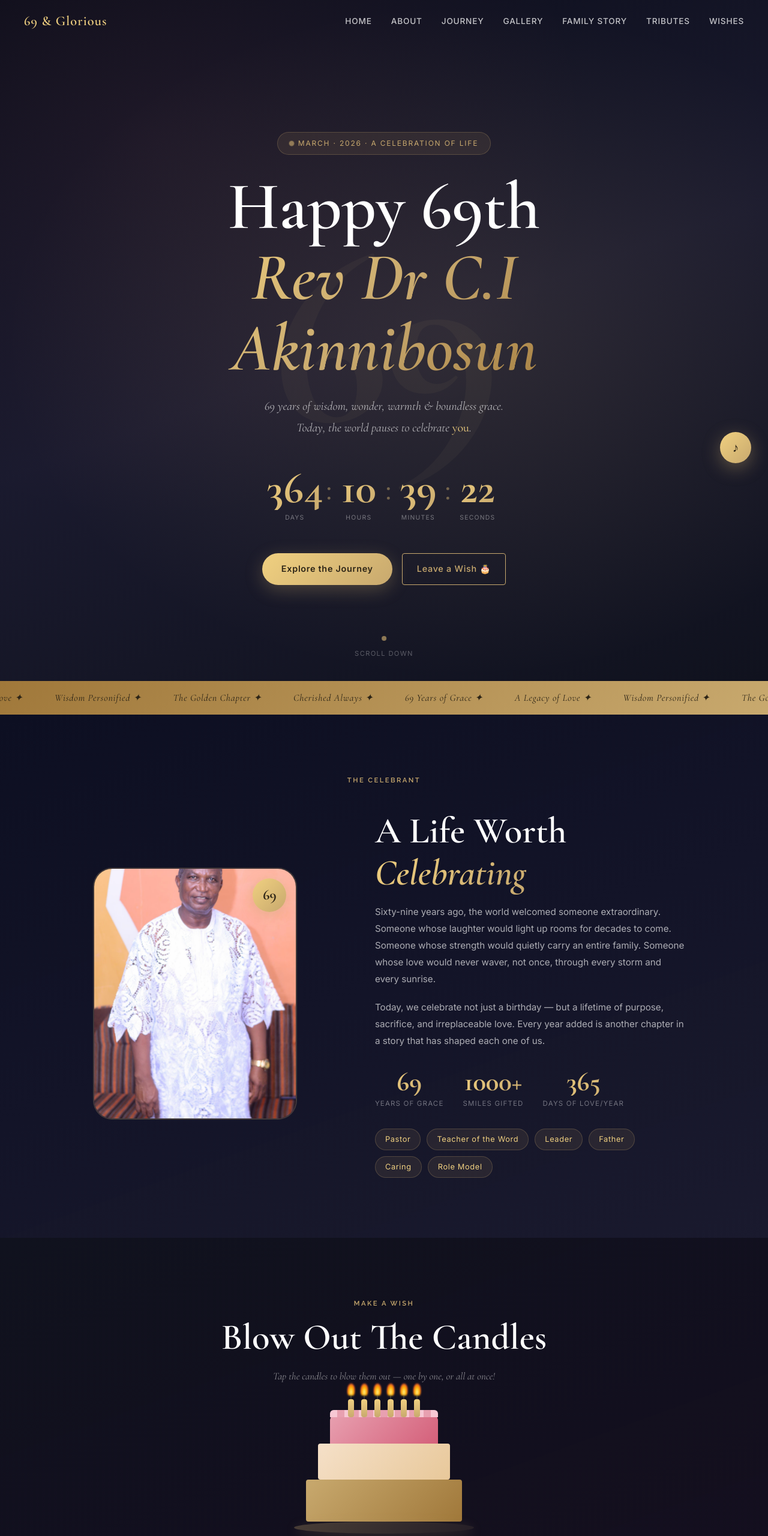
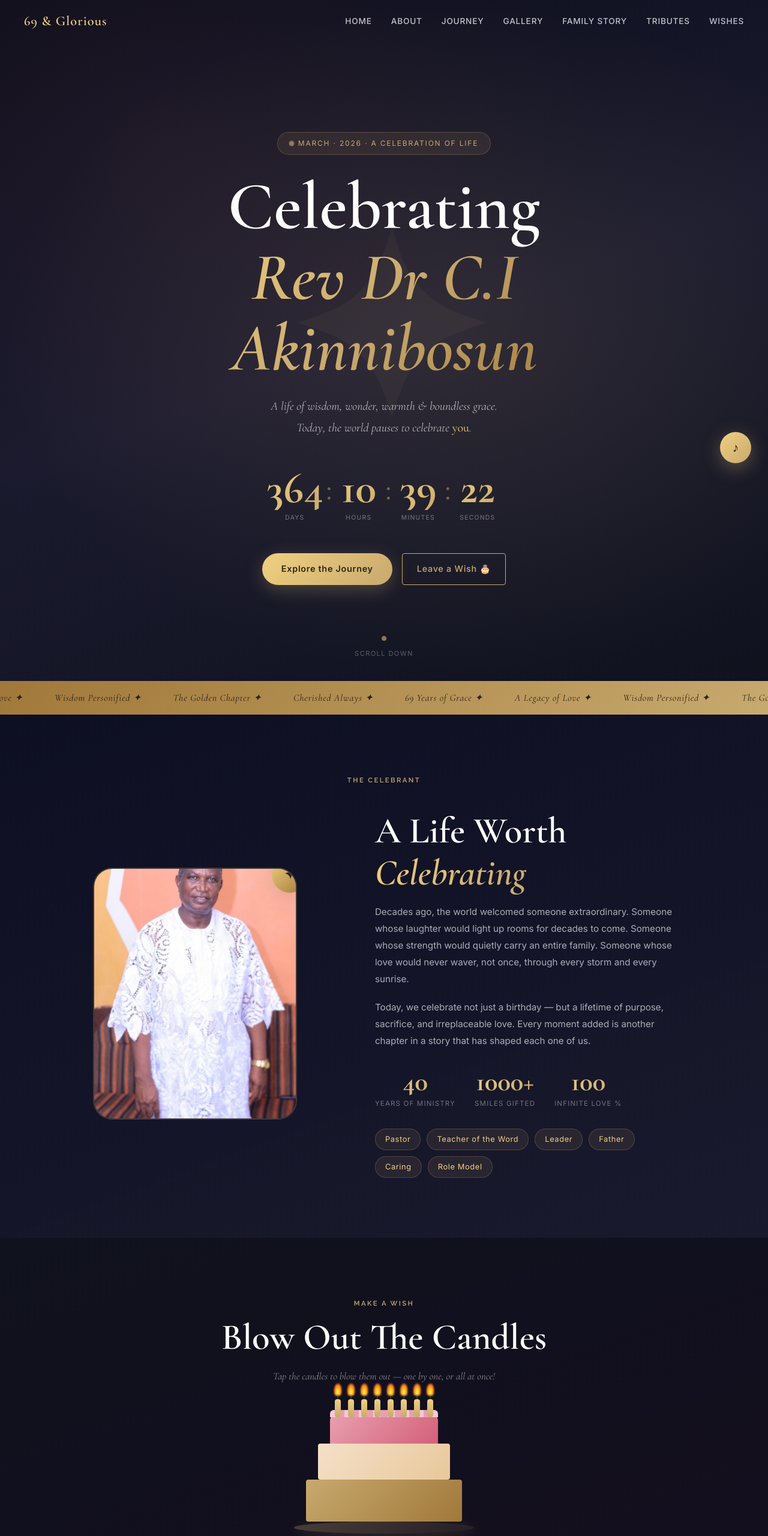
Before and after one commit to ebtaryoh/dr-akinnibosun-birthday, a website built with Vite: page index.html in a window 1280 px wide. Shown: the top 2560 px of the page at 60% size. Built offline with nearby package versions, Linux system fonts and the light colour scheme; some packages are replaced by stand-ins of ours; no server answers; the database is empty.

Commit message:
feat: timeless redesign and new birthday song integration

```diff
--- a/app.js
+++ b/app.js
@@ -1,5 +1,5 @@
 /* ================================================================
-   69 & GLORIOUS — Birthday Celebration App JS
+   A LEGACY OF GRACE — Birthday Celebration App JS
    ================================================================ */
 
 'use strict';
@@ -30,7 +30,7 @@ const db = getFirestore(app);
 const CONFIG = {
   // Next birthday: change this to the actual date if known
   birthdayDate: new Date('2026-03-17T00:00:00'),
-  candleCount: 6, // Display candles (simplified from 69)
+  candleCount: 8, // Standard decorative count
 };
 
 // Gallery data
@@ -42,15 +42,15 @@ const GALLERY_ITEMS = [
   { id: 5, category: 'family', src: 'images/celebrant_wife_2.jpeg', caption: 'Cherished Bonds', bg: 'linear-gradient(135deg, #1a1a10, #3a3515)' },
   { id: 6, category: 'memories', src: 'images/memories_2.jpeg', caption: 'Golden Sunrises', bg: 'linear-gradient(135deg, #1a0f05, #3a2010)' },
   { id: 7, category: 'family', src: 'images/celebrant_wife_3.jpeg', caption: 'Together Through Everything', bg: 'linear-gradient(135deg, #101a1a, #153a35)' },
-  { id: 8, category: 'milestones', emoji: '✨', caption: '69 Glorious Years', bg: 'linear-gradient(135deg, #1a1510, #3a2c15)' },
+  { id: 8, category: 'milestones', emoji: '✨', caption: 'A Magnificent Legacy', bg: 'linear-gradient(135deg, #1a1510, #3a2c15)' },
   { id: 9, category: 'memories', emoji: '🎵', caption: 'Songs of a Lifetime', bg: 'linear-gradient(135deg, #0f1520, #1a2a40)' },
 ];
 
 // Seed wishes
 const SEED_WISHES = [
-  { name: 'Adaeze Emmanuel', relation: 'Family', message: 'Mama, you are the glue that holds us all together. Your love is our greatest inheritance. Happy 69th!', emoji: '❤️' },
+  { name: 'Adaeze Emmanuel', relation: 'Family', message: 'Mama, you are the glue that holds us all together. Your love is our greatest inheritance. We love you!', emoji: '❤️' },
   { name: 'The Grandchildren', relation: 'Family', message: 'Grandma, every memory with you is our favourite memory. Thank you for being our safe place always. 🎂', emoji: '🎂' },
-  { name: 'Chioma Okafor', relation: 'Friend', message: 'Six decades and then some of being the most remarkable woman I know. Here\'s to many more golden years!', emoji: '🥂' },
+  { name: 'Chioma Okafor', relation: 'Friend', message: 'Decades of being the most remarkable woman I know. Here\'s to many more golden moments!', emoji: '🥂' },
 ];
 
 // ================================================================
--- a/index.html
+++ b/index.html
@@ -4,9 +4,9 @@
 <head>
   <meta charset="UTF-8" />
   <meta name="viewport" content="width=device-width, initial-scale=1.0" />
-  <title>Rev Dr C.I Akinnibosun — 69 & Glorious</title>
+  <title>Rev Dr C.I Akinnibosun — A Legacy of Grace</title>
   <meta name="description"
-    content="A grand celebration of 69 magnificent years — a life of wisdom, love, laughter, and legacy." />
+    content="A grand celebration of a life of wisdom, love, laughter, and legacy." />
   <link rel="preconnect" href="https://fonts.googleapis.com" />
   <link rel="preconnect" href="https://fonts.gstatic.com" crossorigin />
   <link
@@ -23,7 +23,7 @@
   <!-- ========== PRELOADER ========== -->
   <div id="preloader">
     <div class="preloader-inner">
-      <div class="preloader-number">69</div>
+      <div class="preloader-number">CI</div>
       <div class="preloader-text">Loading a lifetime of memories…</div>
       <div class="preloader-bar">
         <div class="preloader-fill"></div>
@@ -52,18 +52,18 @@
 
   <!-- ========== HERO SECTION ========== -->
   <section id="hero">
-    <div class="hero-bg-number">69</div>
+    <div class="hero-bg-number">✦</div>
     <div class="hero-content">
       <div class="hero-badge reveal">
         <span class="badge-dot"></span>
         March · 2026 · A Celebration of Life
       </div>
       <h1 class="hero-title reveal">
-        <span class="hero-title-top">Happy 69th</span>
+        <span class="hero-title-top">Celebrating</span>
         <em class="hero-name">Rev Dr C.I Akinnibosun</em>
       </h1>
       <p class="hero-sub reveal">
-        69 years of wisdom, wonder, warmth & boundless grace.<br />
+        A life of wisdom, wonder, warmth & boundless grace.<br />
         Today, the world pauses to celebrate <em>you</em>.
       </p>
       <div class="hero-countdown reveal" id="heroCountdown">
@@ -120,7 +120,7 @@
     <div class="about-grid">
       <div class="about-image-wrap reveal">
         <div class="about-image-frame">
-          <div class="about-badge-age">69</div>
+          <div class="about-badge-age">✦</div>
           <img src="images/celebrant_main.jpeg" alt="The Celebrant" class="about-img"
             onerror="this.style.display='none'; this.parentElement.classList.add('no-img')" />
           <div class="about-img-placeholder">
@@ -135,26 +135,26 @@
       <div class="about-text reveal">
         <h2 class="section-heading">A Life Worth<br /><em>Celebrating</em></h2>
         <p class="about-desc">
-          Sixty-nine years ago, the world welcomed someone extraordinary. Someone whose laughter would light up rooms
+          Decades ago, the world welcomed someone extraordinary. Someone whose laughter would light up rooms
           for decades to come. Someone whose strength would quietly carry an entire family. Someone whose love would
           never waver, not once, through every storm and every sunrise.
         </p>
         <p class="about-desc">
           Today, we celebrate not just a birthday — but a lifetime of purpose, sacrifice, and irreplaceable love. Every
-          year added is another chapter in a story that has shaped each one of us.
+          moment added is another chapter in a story that has shaped each one of us.
         </p>
         <div class="about-stats">
           <div class="stat-item">
-            <span class="stat-number" data-target="69">0</span>
-            <span class="stat-label">Years of Grace</span>
+            <span class="stat-number" data-target="40">0</span>
+            <span class="stat-label">Years of Ministry</span>
           </div>
           <div class="stat-item">
             <span class="stat-number" data-target="1000">0</span>
             <span class="stat-label">Smiles Gifted</span>
           </div>
           <div class="stat-item">
-            <span class="stat-number" data-target="365">0</span>
-            <span class="stat-label">Days of Love/Year</span>
+            <span class="stat-number" data-target="100">0</span>
+            <span class="stat-label">Infinite Love %</span>
           </div>
         </div>
         <div class="about-tags">
@@ -194,8 +194,8 @@
   <!-- ========== TIMELINE SECTION ========== -->
   <section id="timeline">
     <div class="section-label reveal">The Journey</div>
-    <h2 class="section-heading text-center reveal">69 Years of<br /><em>Beautiful Chapters</em></h2>
-    <p class="section-sub text-center reveal">Every year a story. Every moment a treasure.</p>
+    <h2 class="section-heading text-center reveal">A Journey of<br /><em>Beautiful Chapters</em></h2>
+    <p class="section-sub text-center reveal">Every moment a story. Every moment a treasure.</p>
     <div class="timeline-wrapper">
       <div class="timeline-line"></div>
 
@@ -273,9 +273,9 @@
         <div class="timeline-dot"></div>
         <div class="timeline-card timeline-card-gold">
           <div class="timeline-year">2026</div>
-          <h3>69 & Glorious 🎉</h3>
+          <h3>A Lifetime of Grace 🎉</h3>
           <p>The most magnificent chapter yet. Today the entire world pauses to say: <em>thank you for existing</em>.
-            Happy 69th Birthday!</p>
+            Happy Birthday!</p>
         </div>
       </div>
     </div>
@@ -300,7 +300,7 @@
   <section id="family-tributes">
     <div class="section-label reveal">The Family Story</div>
     <h2 class="section-heading text-center reveal">Tributes from<br /><em>The Inner Circle</em></h2>
-    <p class="section-sub text-center reveal">A chronological journey through the hearts of those who know him best.</p>
+    <p class="section-sub text-center reveal">A beautiful journey through the hearts of those who know him best.</p>
 
     <div class="family-video-container reveal">
       <div class="video-player-wrapper">
@@ -350,8 +350,8 @@
         <div class="tribute-stars">★★★★★</div>
       </div>
       <div class="tribute-card">
-        <div class="tribute-quote">"69 years of being the most remarkable human in the room without even trying. Happy
-          Birthday to our forever queen."</div>
+        <div class="tribute-quote">"A lifetime of being the most remarkable human in the room without even trying. Happy
+          Birthday to our forever hero."</div>
         <div class="tribute-author">— The Whole Family</div>
         <div class="tribute-stars">★★★★★</div>
       </div>
@@ -411,10 +411,10 @@
   <section id="closing">
     <div class="closing-content">
       <div class="closing-icon">✦</div>
-      <h2 class="closing-heading reveal">Here's to 69 Years<br />&amp; <em>Many More</em></h2>
+      <h2 class="closing-heading reveal">Here's to a Lifetime<br />&amp; <em>Many More</em></h2>
       <p class="closing-text reveal">
         May every sunrise bring you new joy. May every season add more love to your already extraordinary story. May the
-        years ahead be as beautiful as the legacy you have already built.
+        future be as beautiful as the legacy you have already built.
       </p>
       <p class="closing-signature reveal">With all our love, <em>always.</em></p>
       <div class="closing-confetti-btn-wrap reveal">
--- a/style.css
+++ b/style.css
@@ -1,5 +1,5 @@
 /* ============================================================
-   69 & GLORIOUS — Birthday Celebration Stylesheet
+   A LEGACY OF GRACE — Birthday Celebration Stylesheet
    Design: Premium Legacy & Wisdom theme
    ============================================================ */
 
@@ -632,21 +632,21 @@ section {
 
 .about-badge-age {
   position: absolute;
-  top: 16px;
-  right: 16px;
-  z-index: 3;
-  background: linear-gradient(135deg, var(--gold-light), var(--gold));
+  top: -20px;
+  right: -20px;
+  width: 60px;
+  height: 60px;
+  background: linear-gradient(135deg, var(--gold-light), var(--gold-deep));
   color: var(--text-dark);
+  display: flex;
+  align-items: center;
+  justify-content: center;
   font-family: var(--font-serif);
   font-size: 1.5rem;
   font-weight: 700;
-  width: 56px;
-  height: 56px;
   border-radius: 50%;
-  display: flex;
-  align-items: center;
-  justify-content: center;
-  box-shadow: 0 4px 20px rgba(200, 169, 110, 0.4);
+  box-shadow: var(--shadow-md);
+  z-index: 3;
 }
 
 .about-img {
```
Also changed, not shown: 1 other file.
